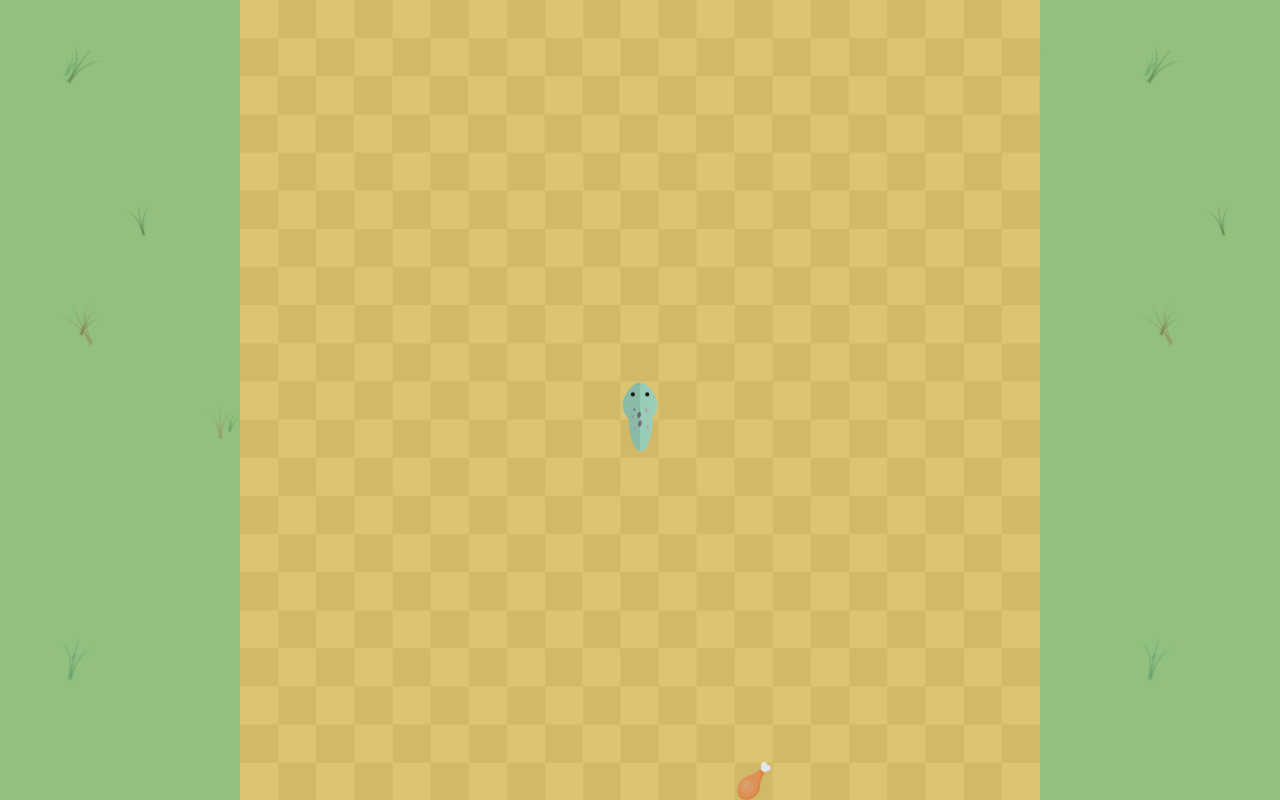
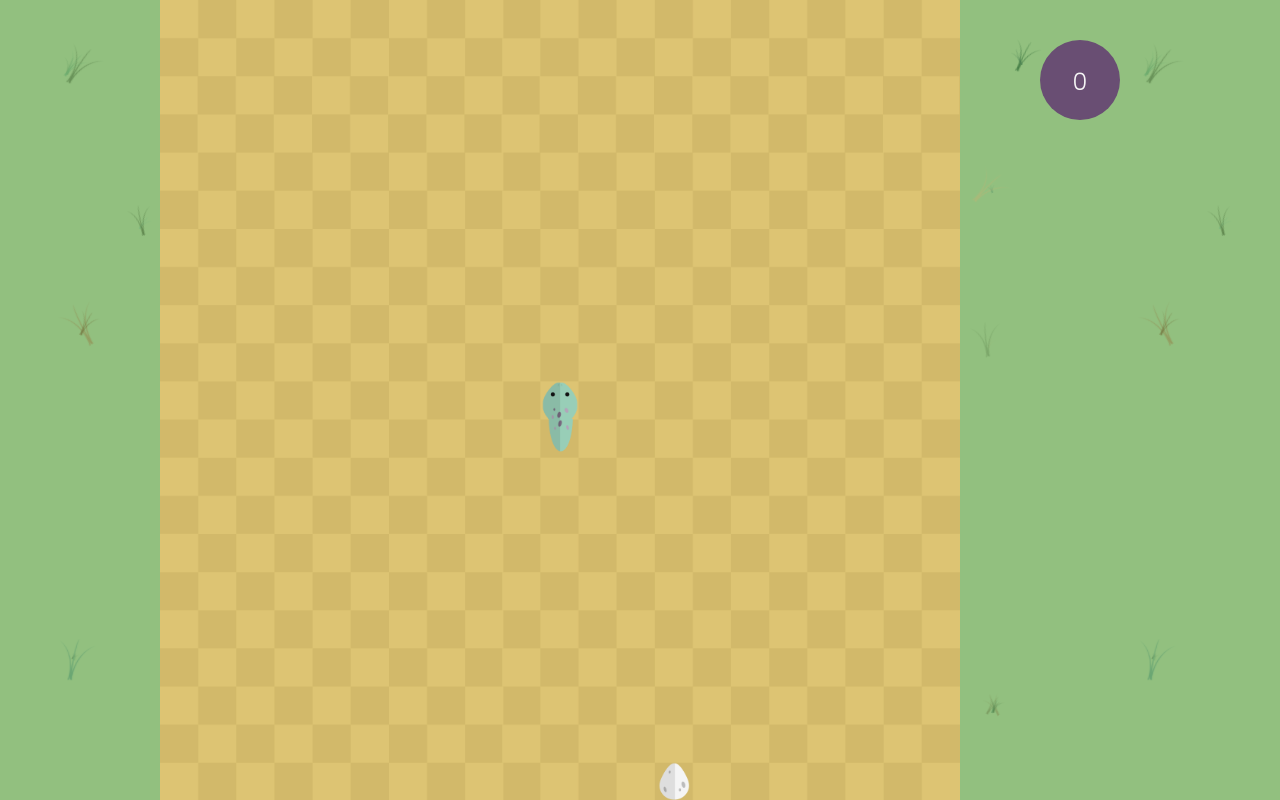
Before and after one commit to vickyad/Snake-Game, a website with bundled scripts: page public/index.html in a window 1280 px wide. Built offline with nearby package versions, Linux system fonts and the light colour scheme.

Commit message:
Update ( assets and font base changed )

```diff
--- a/public/food.js
+++ b/public/food.js
@@ -4,18 +4,20 @@ const EXPANSION_RATE = 1
 export const GRID_SIZE = 21
 
 let food = getRandomFoodPosition()
+export let score = 0
 
 export function updateFood() {
     if(foodAte(food)) {
         growSnake(EXPANSION_RATE)
         food = getRandomFoodPosition()
+        score += 1
     }
 }
 
 export function renderFood(gameBoard) {
     const foodElement = document.createElement('IMG')
 
-    foodElement.setAttribute("src", "./assets/food.svg")
+    foodElement.setAttribute("src", "./assets/food.png")
 
     foodElement.style.gridRowStart = food.y
     foodElement.style.gridColumnStart = food.x
--- a/public/index.html
+++ b/public/index.html
@@ -1,6 +1,8 @@
 <!DOCTYPE html>
 <html lang="en">
     <head>
+        <link rel="preconnect" href="https://fonts.gstatic.com">
+        <link href="https://fonts.googleapis.com/css2?family=Poppins:wght@300&display=swap" rel="stylesheet">
         <meta charset="UTF-8">
         <meta name="viewport" content="width=device-width, initial-scale=1.0">
         <link rel = "stylesheet" href = "styles.css">
@@ -9,5 +11,6 @@
     </head>
     <body>
         <div id="game-board"></div>
+        <div id="score-board"></div>
     </body>
 </html>
--- a/public/index.js
+++ b/public/index.js
@@ -1,13 +1,13 @@
 import { SNAKE_SPEED, renderSnake, outsideGrid, snakeOverItself, updateSnake, snakeBody } from './snake.js'
-import { updateFood, renderFood } from './food.js'
+import { updateFood, renderFood, score } from './food.js'
 
 const gameBoard = document.getElementById('game-board')
+const scoreBoard = document.getElementById('score-board')
 
 let lastRender = 0
 let gameOver = false
 
 window.requestAnimationFrame(main)
-console.log("start")
 
 function main(currentTime) {
     if(gameOver) {
@@ -34,12 +34,11 @@ function main(currentTime) {
 function update() {
     updateSnake()
     updateFood()
-    if(snakeBody.length >= 3){
-        checkDeath()
-    }
+    checkDeath()
 }
 
 function render() {
+    scoreBoard.innerHTML = `<p>${score}</p>`
     gameBoard.innerHTML = ''
     renderSnake(gameBoard)
     renderFood(gameBoard)
--- a/public/snake.js
+++ b/public/snake.js
@@ -24,7 +24,6 @@ export function updateSnake() {
             }
         }
     }
-
 
     snakeBody[0].x += inputDirection.x
     snakeBody[0].y += inputDirection.y
--- a/public/styles.css
+++ b/public/styles.css
@@ -1,4 +1,5 @@
 body {
+    font-family: 'Poppins', sans-serif;
     height: 100vh;
     width: 100vw;
     display: flex;
@@ -25,3 +26,20 @@ body {
 .snake {
     width: 100%;
 }
+
+#score-board {
+    position: relative;
+    margin-left: 10vmin;
+    margin-bottom: 80vmin;
+    text-align: center;
+    background-color: #694E73;
+    border-radius: 50%;
+    padding: inherit;
+    width: 5rem;
+    height: 5rem;
+}
+
+p {
+    font-size: 1.5rem;
+    color: #f5f5f5;
+}
```
Also changed, not shown: public/assets/body_h.png (deleted), public/assets/body_v.png (deleted), public/assets/curve_dl.png (deleted), public/assets/curve_ur.png (deleted), public/assets/food.png (added), public/assets/food.svg (deleted), public/assets/grass_background.jpg (deleted), public/assets/head_down.png (deleted), public/assets/head_left.png (deleted), public/assets/head_right.png (deleted), public/assets/head_up.png (deleted), public/assets/raba_down.png (deleted), public/assets/raba_left.png (deleted), public/assets/raba_right.png (deleted), 1 more files.
